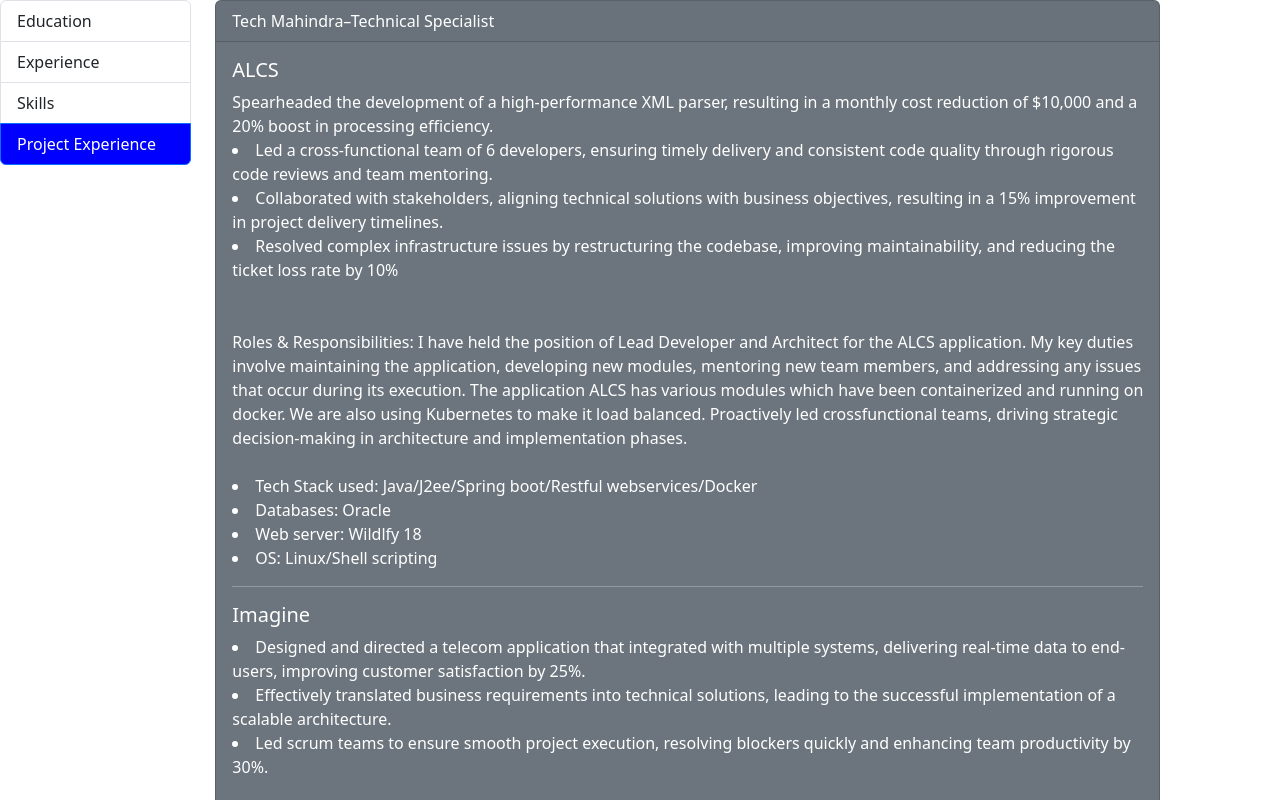
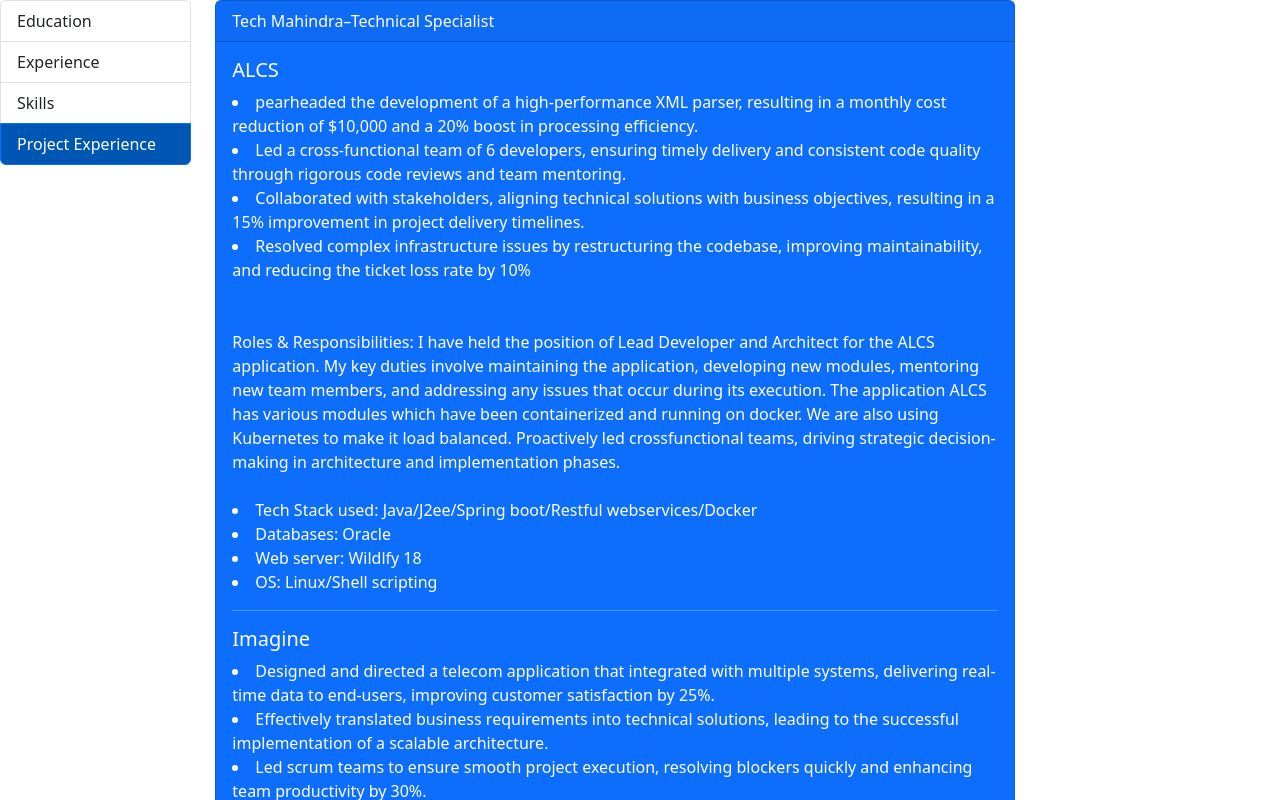
Before and after one commit to yogesh249/YogeshCV, a React (Vite) app: page / in a window 1280 px wide. Both pictures are taken after a click on the button "Project Experience". Shown: the top 800 px of the page. Built offline with nearby package versions, Linux system fonts and the light colour scheme.

Commit message:
pushing the latest changes

```diff
--- /dev/null
+++ b/src/MyTabs.css
@@ -0,0 +1,14 @@
+.list-group-item {
+  cursor: pointer;
+  transition: background-color 0.3s ease, color 0.3s ease;
+}
+
+.list-group-item:hover {
+  background-color: #007bff;
+  color: white;
+}
+
+.list-group-item.active {
+  background-color: #0056b3;
+  color: white;
+}
--- a/src/MyTabs.jsx
+++ b/src/MyTabs.jsx
@@ -1,25 +1,24 @@
-import Nav from 'react-bootstrap/Nav';
+import React, { useState } from 'react';
 import { Container, Row, Col, Tab, ListGroup } from 'react-bootstrap';
-import { useState } from 'react';
 import Education from './Education';
 import Experience from './Experience';
-import { FaExpeditedssl } from 'react-icons/fa';
 import Skills from './Skills';
 import ProjectExperience from './ProjectExperience';
+import './MyTabs.css'; // Import the custom CSS file
 
 function MyTabs() {
   const [activeKey, setActiveKey] = useState('education');
 
   return (
     <Container fluid style={{ backgroundColor: 'white', height: '100vh', width: '100vw', marginTop: 0, marginLeft: 0, paddingTop: 0, paddingLeft: 0 }}>
-      <Row style={{ paddingTop: 0, paddingBottom:0 }}>
+      <Row style={{ paddingTop: 0, paddingBottom: 0 }}>
         <Col sm={2}>
           <ListGroup>
             <ListGroup.Item
               action
               active={activeKey === 'education'}
               onClick={() => setActiveKey('education')}
-              style={activeKey === 'education' ? { backgroundColor: 'blue', color: 'white' } : {}}
+              className={activeKey === 'education' ? 'active' : ''}
             >
               Education
             </ListGroup.Item>
@@ -27,7 +26,7 @@
               action
               active={activeKey === 'experience'}
               onClick={() => setActiveKey('experience')}
-              style={activeKey === 'experience' ? { backgroundColor: 'blue', color: 'white' } : {}}
+              className={activeKey === 'experience' ? 'active' : ''}
             >
               Experience
             </ListGroup.Item>
@@ -35,7 +34,7 @@
               action
               active={activeKey === 'skills'}
               onClick={() => setActiveKey('skills')}
-              style={activeKey === 'skills' ? { backgroundColor: 'blue', color: 'white' } : {}}
+              className={activeKey === 'skills' ? 'active' : ''}
             >
               Skills
             </ListGroup.Item>
@@ -43,7 +42,7 @@
               action
               active={activeKey === 'projectExperience'}
               onClick={() => setActiveKey('projectExperience')}
-              style={activeKey === 'projectExperience' ? { backgroundColor: 'blue', color: 'white' } : {}}
+              className={activeKey === 'projectExperience' ? 'active' : ''}
             >
               Project Experience
             </ListGroup.Item>
--- a/src/ProjectExperience.jsx
+++ b/src/ProjectExperience.jsx
@@ -1,17 +1,14 @@
 import React, { useState } from 'react'
 import Card from 'react-bootstrap/Card'
 function ProjectExperience() {
-    const [variant, setVariant] = useState("Secondary");
-
-
-
+    const [variant, setVariant] = useState("Primary");
   return (
     <div>
         <Card
           bg={variant.toLowerCase()}
           key={variant}
           text={variant.toLowerCase() === 'light' ? 'dark' : 'white'}
-          style={{ width: '100%' }} // Set width to 100%
+          style={{ width: '50rem' }} // Set width to 100%
           className="mb-2"
         >
           <Card.Header>Tech Mahindra–Technical Specialist</Card.Header>
@@ -19,8 +16,8 @@
             <Card.Title>ALCS</Card.Title>
 
             <Card.Text>
-                 Spearheaded the development of a high-performance XML parser, resulting in a monthly cost reduction of
-$10,000 and a 20% boost in processing efficiency.
+                 <li>pearheaded the development of a high-performance XML parser, resulting in a monthly cost reduction of
+$10,000 and a 20% boost in processing efficiency.</li>
 <li>Led a cross-functional team of 6 developers, ensuring timely delivery and consistent code quality through
 rigorous code reviews and team mentoring.</li>
 <li>Collaborated with stakeholders, aligning technical solutions with business objectives, resulting in a 15%
@@ -59,7 +56,7 @@
           bg={variant.toLowerCase()}
           key={variant}
           text={variant.toLowerCase() === 'light' ? 'dark' : 'white'}
-          style={{ width: '18rem' }}
+          style={{ width: '50rem' }}
           className="mb-2"
         >
           <Card.Header>Header</Card.Header>
```
